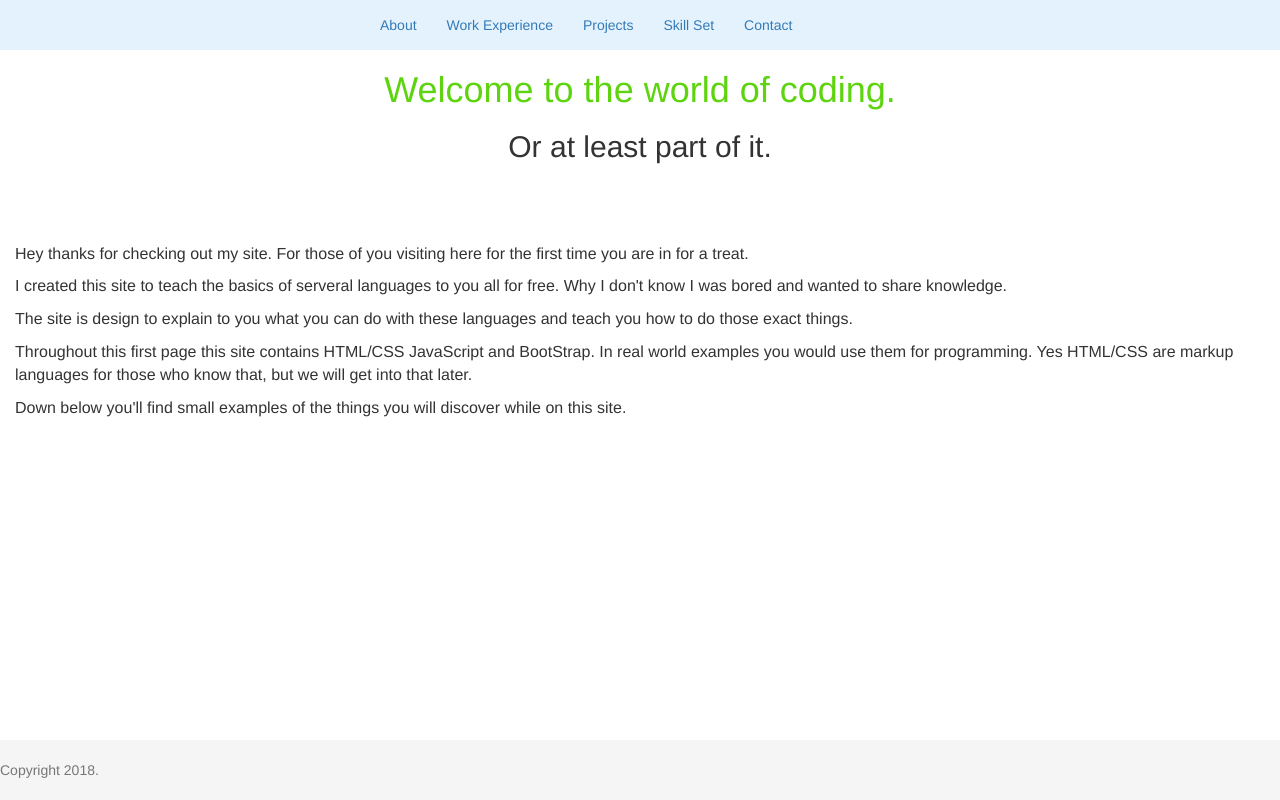
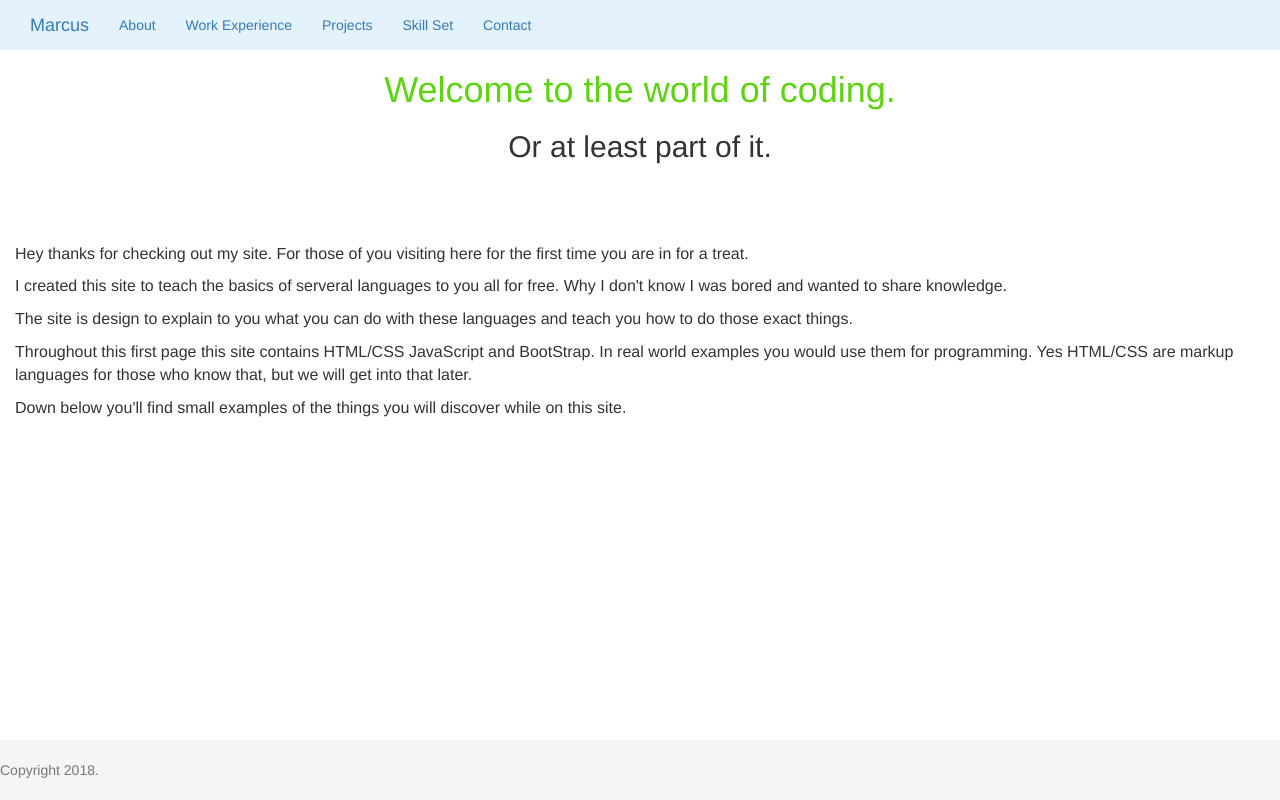
Before and after one commit to jilesm/TestPortfolio, a plain HTML site: page index.html in a window 1280 px wide. Drawn offline with Linux system fonts and the light colour scheme.

Commit message:
updates to nav

```diff
--- a/css/index.css
+++ b/css/index.css
@@ -9,7 +9,7 @@ header {
     /* padding-left: 25em; */
     margin: 0;
     display: block;
-    padding-left: 25em;
+
 }
 
 /* End of nav bar */
--- a/index.html
+++ b/index.html
@@ -37,7 +37,7 @@
     <nav class = "nav navbar-light" style="background-color: #e3f2fd;">
       <div class = "container-fluid" style="width: 100%;">
         <div class = "navbar-header">
-
+          <a class="navbar-brand" href="index.html">Marcus</a>
             <ul class="nav navbar-nav navbarcenter">
                 <li><a hrer="#about">About</a></li>
                 <li><a href="#work">Work Experience</a></li>
```
